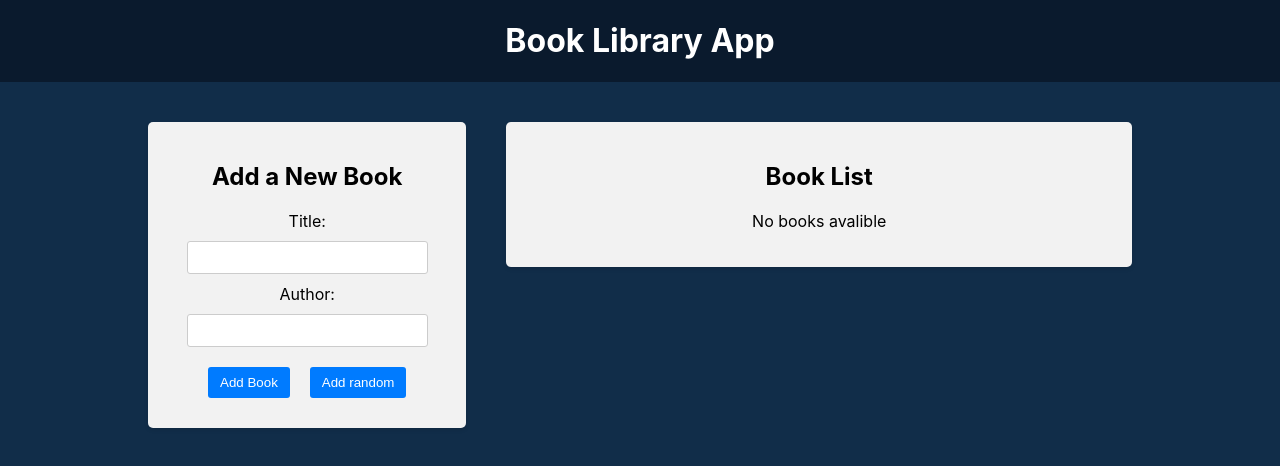
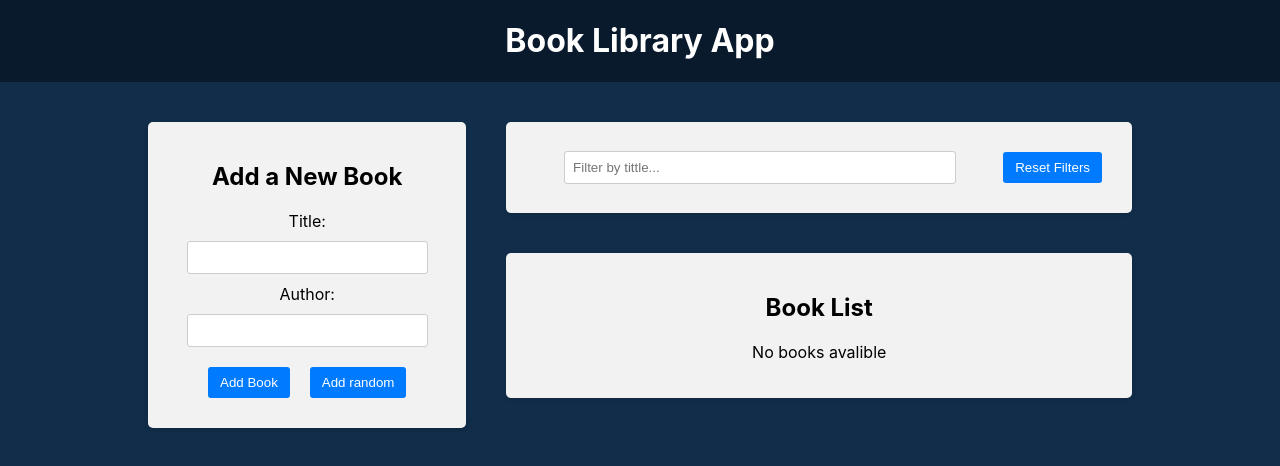
Before and after one commit to woocle1/book-library, a React (Create React App) app in the folder frontend/: page / in a window 1280 px wide. Shown: the top 466 px of the page. Built offline with nearby package versions, Linux system fonts and the light colour scheme.

Commit message:
Filter Redux slice and filter by title

```diff
--- a/frontend/package.json
+++ b/frontend/package.json
@@ -3,7 +3,7 @@
   "version": "0.1.0",
   "private": true,
   "dependencies": {
-    "@reduxjs/toolkit": "^1.9.5",
+    "@reduxjs/toolkit": "^1.9.7",
     "@testing-library/jest-dom": "^5.17.0",
     "@testing-library/react": "^13.4.0",
     "@testing-library/user-event": "^13.5.0",
--- a/frontend/src/App.js
+++ b/frontend/src/App.js
@@ -15,7 +15,7 @@
           <BookForm />
         </div>
         <div className="app-right-column">
-          {/* <Filter /> */}
+          <Filter />
           <BookList />
         </div>
       </main>
--- a/frontend/src/components/BookList/BookList.js
+++ b/frontend/src/components/BookList/BookList.js
@@ -1,10 +1,12 @@
 import { useSelector, useDispatch } from 'react-redux'
 import { BsBookmarkStarFill, BsBookmarkStar } from 'react-icons/bs'
 import { deleteBook, toggleFavorite } from '../../redux/books/actionCreators'
+import { selectTitleFilter } from '../../redux/slices/filterSlice'
 import './BookList.css'
 
 const BookList = () => {
   const books = useSelector((state) => state.books)
+  const titleFilter = useSelector(selectTitleFilter)
   const dispatch = useDispatch()
 
   const handleDeleteBook = (id) => {
@@ -15,6 +17,13 @@
     dispatch(toggleFavorite(id))
   }
 
+  const filteredBooks = books.filter((book) => {
+    const matchesTitle = book.title
+      .toLowerCase()
+      .includes(titleFilter.toLowerCase())
+    return matchesTitle
+  })
+
   return (
     <div className="app-block book-list">
       <h2>Book List</h2>
@@ -22,7 +31,7 @@
         <p>No books avalible</p>
       ) : (
         <ul>
-          {books.map((book, i) => (
+          {filteredBooks.map((book, i) => (
             <li key={book.id}>
               <div className="book-info">
                 {++i}. {book.title} by <strong>{book.author}</strong>
--- a/frontend/src/components/Filter/Filter.js
+++ b/frontend/src/components/Filter/Filter.js
@@ -1,10 +1,38 @@
-import React from 'react'
+import { useDispatch, useSelector } from 'react-redux'
+import {
+  setTitleFilter,
+  resetFilters,
+  selectTitleFilter,
+} from '../../redux/slices/filterSlice'
 import './Filter.css'
 
 const Filter = () => {
+  const dispatch = useDispatch()
+  const titleFiler = useSelector(selectTitleFilter)
+
+  const handleTitleFilterChange = (e) => {
+    dispatch(setTitleFilter(e.target.value))
+  }
+
+  const handleResetFilters = () => {
+    dispatch(resetFilters())
+  }
+
   return (
-    <div className="app-block filer">
-      <h2>Filters</h2>
+    <div className="app-block filter">
+      <div className="filter-row">
+        <div className="filter-group">
+          <input
+            type="text"
+            value={titleFiler}
+            placeholder="Filter by tittle..."
+            onChange={handleTitleFilterChange}
+          />
+        </div>
+        <button type="button" onClick={handleResetFilters}>
+          Reset Filters
+        </button>
+      </div>
     </div>
   )
 }
--- /dev/null
+++ b/frontend/src/redux/slices/filterSlice.js
@@ -0,0 +1,28 @@
+import { createSlice } from '@reduxjs/toolkit'
+
+const initialState = {
+  title: '',
+}
+
+const filterSlice = createSlice({
+  name: 'filter',
+  initialState,
+  reducers: {
+    setTitleFilter: (state, action) => {
+      //You can mutate state thanks to Immer library
+      state.title = action.payload
+
+      // //You can also return new state as usually
+      //   return { ...state, title: action.payload }
+    },
+    resetFilters: (state) => {
+      return initialState
+    },
+  },
+})
+
+export const { setTitleFilter, resetFilters } = filterSlice.actions
+
+export const selectTitleFilter = (state) => state.filter.title
+
+export default filterSlice.reducer
--- a/frontend/src/redux/store.js
+++ b/frontend/src/redux/store.js
@@ -1,9 +1,11 @@
 import { configureStore } from '@reduxjs/toolkit'
 import bookReducer from './books/reducer'
+import filterReducer from './slices/filterSlice'
 
 const store = configureStore({
   reducer: {
     books: bookReducer,
+    filter: filterReducer,
   },
 })
 
```
Also changed, not shown: 1 other file (tests, documents, lock files or other folders).
